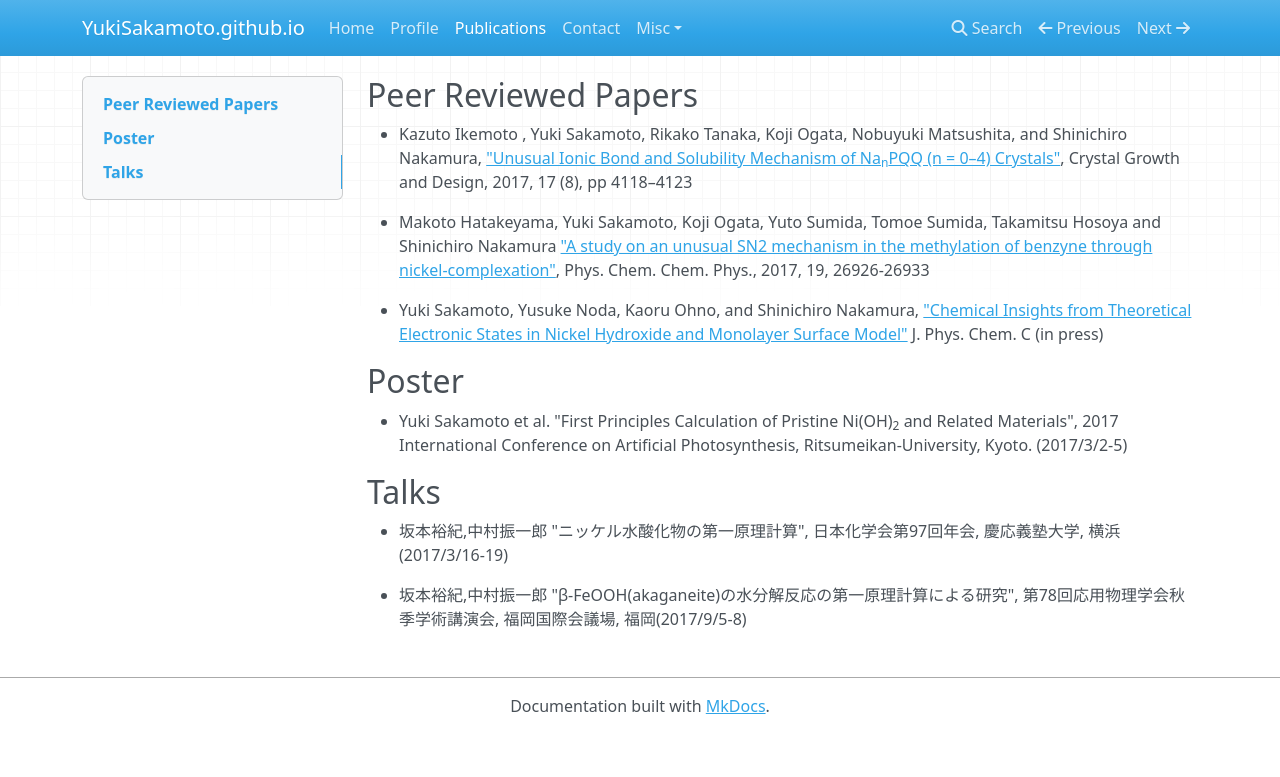
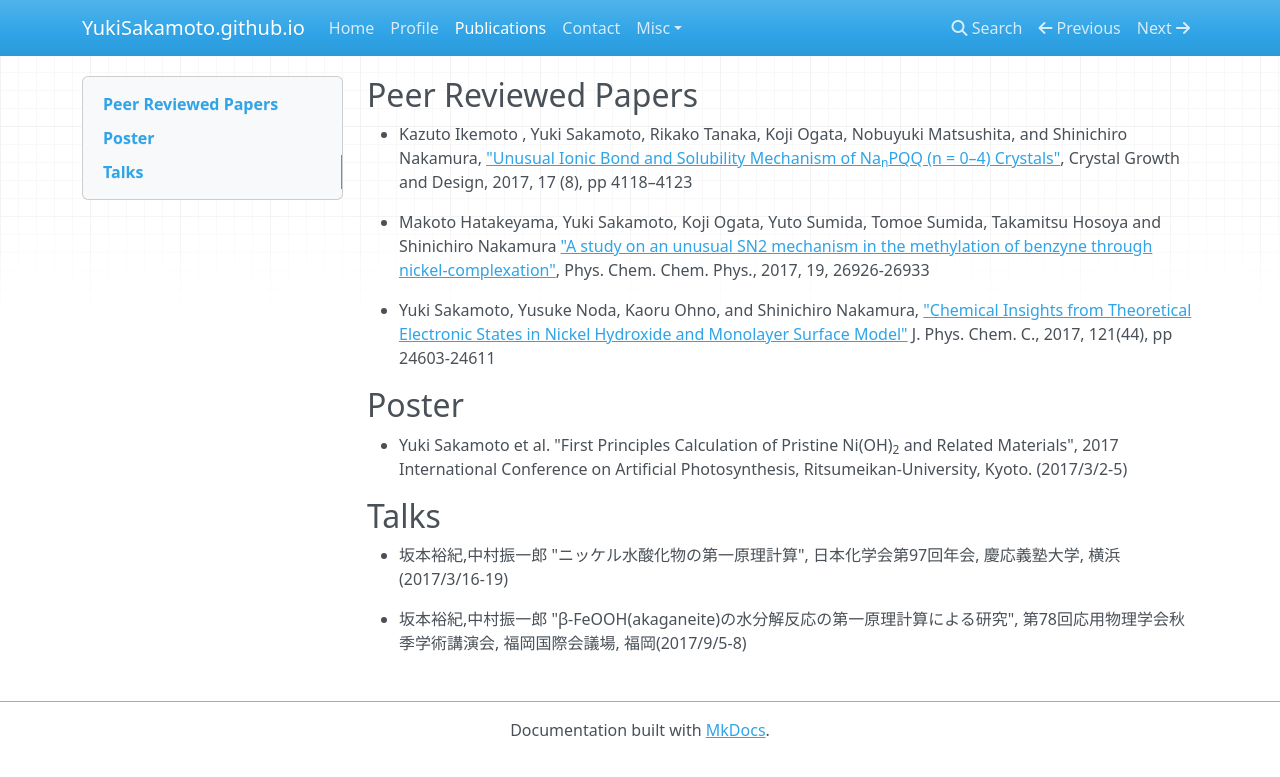
Before and after one commit to YukiSakamoto/yukisakamoto.github.io, an MkDocs documentation site: the page built from docs/publications.md, in a window 1280 px wide. Shown: the top 777 px of the page. Built offline with MkDocs 1.6.1, drawn with Linux system fonts in a browser that asks for light colours; nearby versions of some CDN libraries; old or Windows-style settings are respelled for this version of MkDocs.

```diff
--- a/docs/publications.md
+++ b/docs/publications.md
@@ -5,7 +5,7 @@
 
 - Makoto Hatakeyama, Yuki Sakamoto, Koji Ogata, Yuto Sumida, Tomoe Sumida, Takamitsu Hosoya and Shinichiro Nakamura ["A study on an unusual SN2 mechanism in the methylation of benzyne through nickel-complexation"](http://pubs.rsc.org/-/content/articlehtml/2017/cp/c7cp04739h), Phys. Chem. Chem. Phys., 2017, 19, 26926-26933
 
-- Yuki Sakamoto, Yusuke Noda, Kaoru Ohno, and Shinichiro Nakamura, ["Chemical Insights from Theoretical Electronic States in Nickel Hydroxide and Monolayer Surface Model"](http://pubs.acs.org/doi/10.1021/acs.jpcc.7b07564) J. Phys. Chem. C (in press)
+- Yuki Sakamoto, Yusuke Noda, Kaoru Ohno, and Shinichiro Nakamura, ["Chemical Insights from Theoretical Electronic States in Nickel Hydroxide and Monolayer Surface Model"](http://pubs.acs.org/doi/10.1021/acs.jpcc.7b07564) J. Phys. Chem. C., 2017, 121(44), pp 24603-24611
 
 ## Poster
 
```
